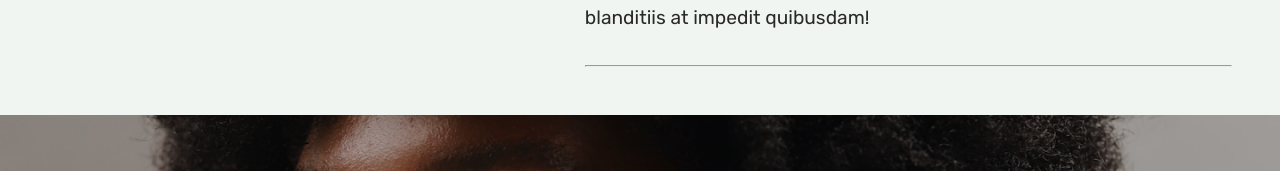
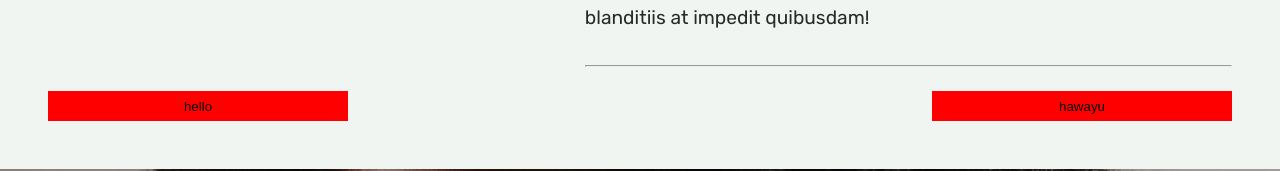
Before and after one commit to Kel-VinTech/Allure-ecommerce, a React (Vite) app: page /product/01 in a window 1280 px wide. Shown: the part 691-862 px from the top of the page. Built offline with nearby package versions, Linux system fonts and the light colour scheme.

Commit message:
added buttons

```diff
--- a/src/components/ProductDetails.jsx
+++ b/src/components/ProductDetails.jsx
@@ -27,7 +27,12 @@ const ProductDetails =() =>{
                     </p>
                     <hr />
                 </div>
+
             </div>
+            <div className="cart-button">
+                    <button>hello</button>
+                    <button>hawayu</button>
+                </div>
         </main>
     )
 }
--- a/src/scss/ProductDetails.scss
+++ b/src/scss/ProductDetails.scss
@@ -40,4 +40,16 @@ and (max-width:1600px){
 
 
     }
+    .cart-button{
+        display: flex;
+        justify-content: space-between;
+        align-items: center;
+        padding-top: 1.5rem;
+    }
+    button{
+       height: 30px;
+        width: 300px;
+        border: none;
+        background: red;
+    }
 }
```
